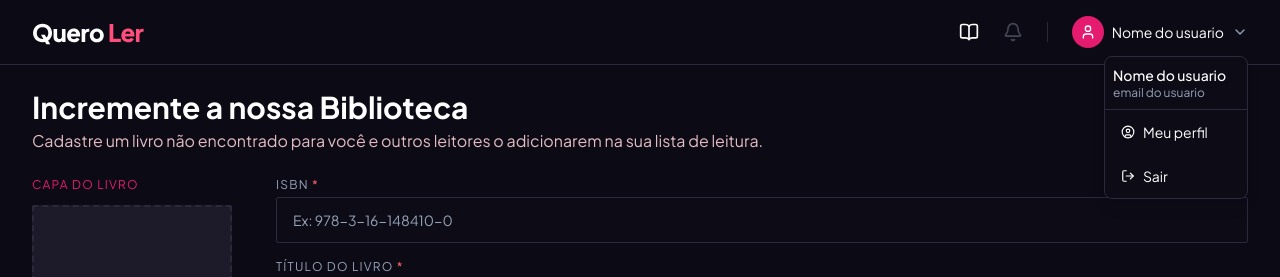
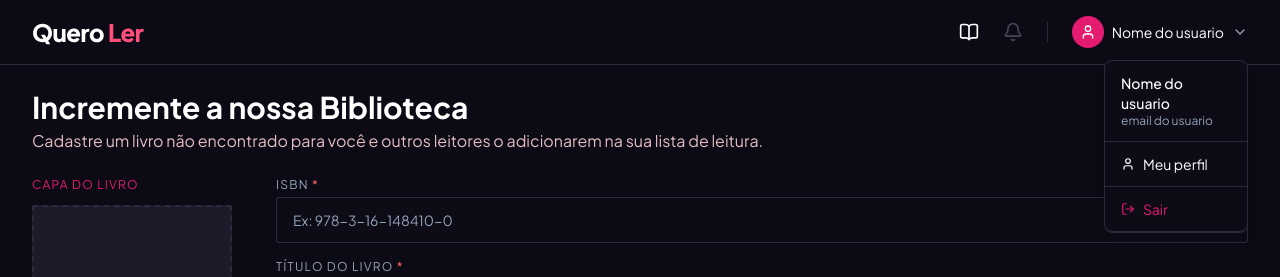
Before and after one commit to ProjetoQueroLer/queroler-frontend, a Next.js app: page /cadastro-livro in a window 1280 px wide. Both pictures are taken after a click on the button "Nome do usuario". Shown: the top 277 px of the page. Built offline with nearby package versions, Linux system fonts and the light colour scheme; no server answers.

Commit message:
style: ajusta estilo do dropdown da header

```diff
--- a/src/presentation/shared/components/header/header.tsx
+++ b/src/presentation/shared/components/header/header.tsx
@@ -1,6 +1,6 @@
 'use client';
 
-import { Bell, ChevronDown, CircleUser, LogOut, User } from 'lucide-react';
+import { Bell, ChevronDown, User, LogOut } from 'lucide-react';
 import { useState } from 'react';
 import { useRouter } from 'next/navigation';
 import Image from 'next/image';
@@ -75,29 +75,34 @@ export function Header({ nomeUsuario, fotoDePerfil }: HeaderProps) {
           </button>
 
           {menuOpen && (
-            <div className="absolute right-0 mt-2 w-36 bg-card-bg border border-border rounded-lg shadow-lg z-50">
-              <div className="border-b border-border p-2">
+            <div className="absolute right-0 mt-3 w-36 bg-card-bg border border-border rounded-lg shadow-lg z-50 ">
+              <div className="gap-2 px-4 py-3 border-b border-border">
                 <p className="text-text-primary text-sm font-medium">
                   {nomeUsuario} Nome do usuario
                 </p>
                 <p className="text-text-secondary text-xs">email do usuario</p>
               </div>
+
+              <div className="border-b border-border hover:bg-border cursor-pointer">
                 <button
                   data-testid="profile-button"
                   onClick={() => router.push('/perfil')}
-                className="w-full flex items-center gap-2 px-4 py-3 text-sm text-text-primary hover:bg-border rounded-lg cursor-pointer"
+                  className="w-full flex items-center gap-2 px-4 py-3 text-sm text-text-primary"
                 >
-                <CircleUser size={14} />
+                  <User size={14} />
                   Meu perfil
                 </button>
+              </div>
+              <div className="border-b border-border hover:bg-border rounded-b-lg cursor-pointer">
                 <button
                   data-testid="logout-button"
                   onClick={logout}
-                className="w-full flex items-center gap-2 px-4 py-3 text-sm text-text-primary hover:bg-border rounded-lg cursor-pointer"
+                  className="w-full flex items-center gap-2 px-4 py-3 text-sm text-brand"
                 >
                   <LogOut size={14} />
                   Sair
                 </button>
+              </div>
             </div>
           )}
         </div>
```
Lines whose indentation alone changed are shown as unchanged.
